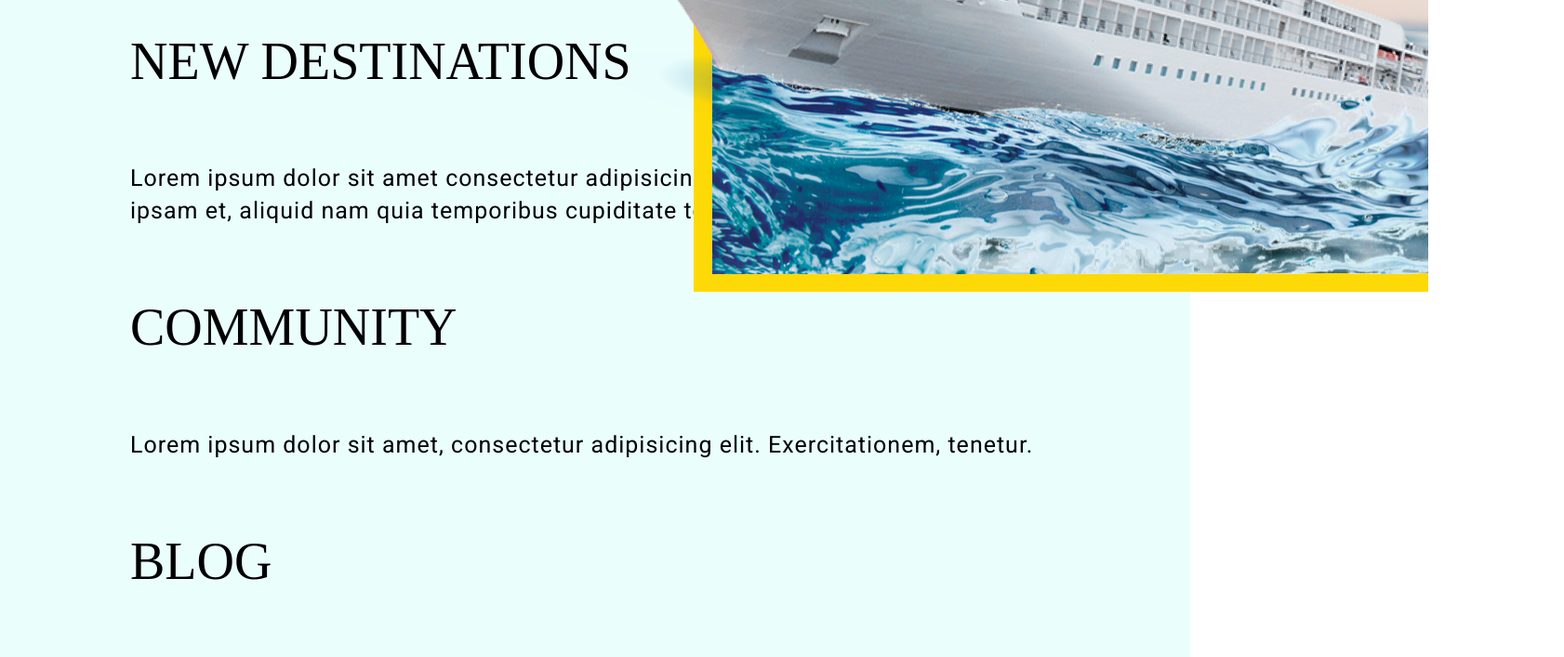
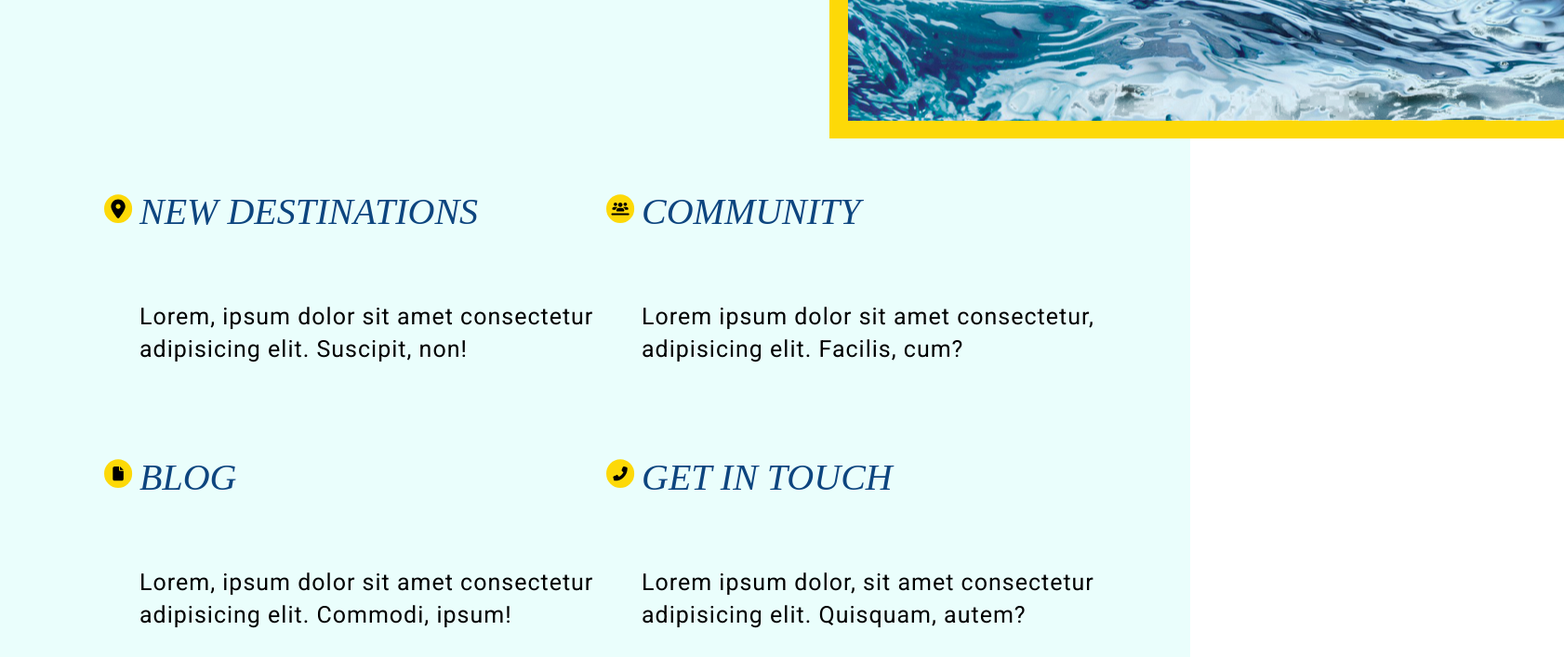
Before and after one commit to anavahcic/anaVahcicProjectOne, a plain HTML site: page index.html in a window 1280 px wide. Shown: the part 679-1386 px from the top of the page at 93% size, 1682 px wide, since content can reach past the window. Drawn offline with Linux system fonts and the light colour scheme; a web font is replaced by a local one.

Commit message:
fixed about section on home page

```diff
--- a/index.html
+++ b/index.html
@@ -39,32 +39,55 @@
     <main>
         <!-- About Section -->
         <section class="about">
-
            <!-- About Wrapper -->
             <div class="wrapper">
+                <div class="flexContainer">
 
-                <ul>
-                    <li class="textBox01Row01">
-                        <h2>New Destinations</h2>
-                        <p>Lorem ipsum dolor sit amet consectetur adipisicing elit. Distinctio quos dignissimos ipsam et, aliquid nam quia temporibus cupiditate totam iusto.</p>
+                    <div class="aboutContainer1">
+                         <div class="icon1">
+                            <img src="./assets/test-location-map-yellow.svg" alt="">
+                        </div><!-- END .icon1 -->
+                        <div class="text1">
+                            <h2>New Destinations</h2>
+                            <p>Lorem, ipsum dolor sit amet consectetur adipisicing elit. Suscipit, non!</p>
+                         </div><!-- END .text1 -->
+                    </div><!--END .aboutContainer1  -->
 
-                    </li class="textBox02Row01">
-                        <h2>Community</h2>
-                        <p>Lorem ipsum dolor sit amet, consectetur adipisicing elit. Exercitationem, tenetur.</p>
-                    <li>
 
-                    </li class="textBox03Row02">
-                        <h2>Blog<h2>
-                        <p>Lorem ipsum, dolor sit amet consectetur adipisicing elit. Odit earum, sit vitae voluptates aliquid hic.</p>
-                    <li>
+                     <div class="aboutContainer2">
+                         <div class="icon2">
+                             <img src="./assets/test-community-icon2.svg" alt="">
+                        </div> <!-- END .icon2 -->
+                        <div class="text2">
+                            <h2>Community</h2>
+                            <p>Lorem ipsum dolor sit amet consectetur, adipisicing elit. Facilis, cum?</p>
+                        </div> <!-- END .text2 -->
+                     </div> <!-- END .aboutContainer2 -->
 
-                    </li class="textBox04Row02">
-                    <li>
-                        <h2>Get In Touch</h2>
-                        <p>Lorem ipsum dolor sit amet consectetur adipisicing elit. Eaque, nisi?</p>
-                    </li>
-                </ul>
 
+
+                    <div class="aboutContainer3">
+                        <div class="icon3">
+                             <img src="./assets/test-page-icon.svg" alt="">
+                            </div> <!-- END. icon3 -->
+                        <div class="text3">
+                            <h2>Blog</h2>
+                            <p>Lorem, ipsum dolor sit amet consectetur adipisicing elit. Commodi, ipsum!</p>
+                        </div><!-- END .text3 -->
+                    </div><!-- END .aboutContainer3 -->
+
+                    <div class="aboutContainer4">
+                        <div class="icon4">
+                            <img src="./assets/test-yellow.svg" alt="">
+                        </div> <!-- END .icon4 -->
+                        <div class="text4">
+                            <h2>Get In Touch</h2>
+                            <p>Lorem ipsum dolor, sit amet consectetur adipisicing elit. Quisquam, autem?</p>
+                        </div><!-- END .text4 -->
+                    </div><!-- END .aboutContainer4 -->
+
+
+                </div> <!-- END .flexContainer -->
             </div><!-- END. wrapper -->
         </section> <!-- END .about section -->
 
@@ -80,7 +103,7 @@
                     <div class="textContainer1">
                         <h3>Our Programs</h3>
                         <p>Lorem ipsum dolor sit amet consectetur, adipisicing elit. Vel quibusdam fuga ipsa adipisci cum praesentium magni modi doloremque est iusto nostrum, officia recusandae ea earum nobis quaerat aliquid unde odit.</p>
-                        <button>Read More</button>
+                        <button class="ourPrograms">Read More</button>
                     </div><!-- END .textContainer1 -->
                 </div><!-- END .programsFlex -->
 
--- a/styles/sass/partials/_home.scss
+++ b/styles/sass/partials/_home.scss
@@ -38,8 +38,6 @@
             }
         }
     }
-
-
 }
 
 h1.boatRideAdventures {
@@ -50,8 +48,8 @@ h1.boatRideAdventures {
 }
     .headerImgContainer {
     position: absolute;
-    bottom: -25%;
-    right: -20%;
+    top: 16%;
+    left: 58%;
 }
 
 
@@ -59,40 +57,39 @@ h1.boatRideAdventures {
 
     .about {
         background-color: #EAFEFC;
+        padding-top: 200px;
+        padding-bottom: 100px;
+        h2 {
+            color: variables.$tertiary;
+            font-size: 2rem;
+            font-style: italic;
+        }
+    }
+    .flexContainer {
+        display: flex;
+        flex-wrap: wrap;
+        flex-direction: row;
+        .icon1,
+        .icon2,
+        .icon3,
+        .icon4 {
+            padding-top: 65px;
+        }
+    }
+    .aboutContainer1,
+    .aboutContainer2,
+    .aboutContainer3,
+    .aboutContainer4 {
+        width: 50%;
+    }
 
-       .textBox01 {
-        width: 25px;
-        height:30px;
-        display: inline-block;
-        position: absolute;
-        left: -50px;
-        top: -3px;
-       }
-       .textBox02 {
-        width: 25px;
-        height:30px;
-        display: inline-block;
-        position: absolute;
-        left: -50px;
-        top: -3px;
-       }
-       .textBox03 {
-        width: 25px;
-        height:30px;
-        display: inline-block;
-        position: absolute;
-        left: -50px;
-        top: -3px;
-       }
-       .textBox04 {
-        width: 25px;
-        height:30px;
-        display: inline-block;
-        position: absolute;
-        left: -50px;
-        top: -3px;
-       }
+    .aboutContainer1,
+    .aboutContainer2,
+    .aboutContainer3,
+    .aboutContainer4 {
+        display: flex;
     }
+
 
 // Home Locations Section Styles
     .locations {
@@ -105,6 +102,7 @@ h1.boatRideAdventures {
             color: variables.$quaternary;
         }
 
+
          .imgContainer1,
         .textContainer1 {
             width: 50%;
@@ -114,11 +112,12 @@ h1.boatRideAdventures {
                 bottom:50px;
             }
          }
+
          .imgContainer2,
          .textContainer2 {
             width: 50%;
              img {
-             position: relative;
+            position: relative;
             left: 100px;
             top: 120px;
             }
@@ -148,13 +147,13 @@ h1.boatRideAdventures {
     background-color: #EAFEFC;
     padding-top: 60px;
     padding-bottom: 80px;
-    .wrapperContainer {
+    .wrapper {
         text-align: center;
         color: variables.$tertiary;
         text-align: center;
-        button {
-            background-color: variables.$primary;
-        }
+        // button {
+        //     background-color: variables.$primary;
+        // }
     }
 }
 
--- a/styles/sass/partials/global/_typography.scss
+++ b/styles/sass/partials/global/_typography.scss
@@ -28,17 +28,20 @@ h1,h2,h3,h4, button {
 
 h1 {
     font-size: 4.9rem;
+    font-style: italic;
 }
 
 h2 {
     font-size: 2.8rem;
     line-height: 6.2rem;
+    font-style: italic;
 }
 
 h3 {
     font-size: 2.5rem;
     line-height: 3.6rem;
     letter-spacing: 1.3px;
+    font-style: italic;
 }
 
 h4 {
@@ -54,6 +57,7 @@ button {
     color: variables.$tertiary;
     text-align: center;
     padding: 5px 10px;
+    margin: 0 auto;
 }
 
 p {
```
Also changed, not shown: assets/test-community-icon2.svg (added), assets/test-location-map-yellow.svg (added), assets/test-page-icon.svg (added), assets/test-yellow.svg (added), styles/styles.css, 1 other file.
